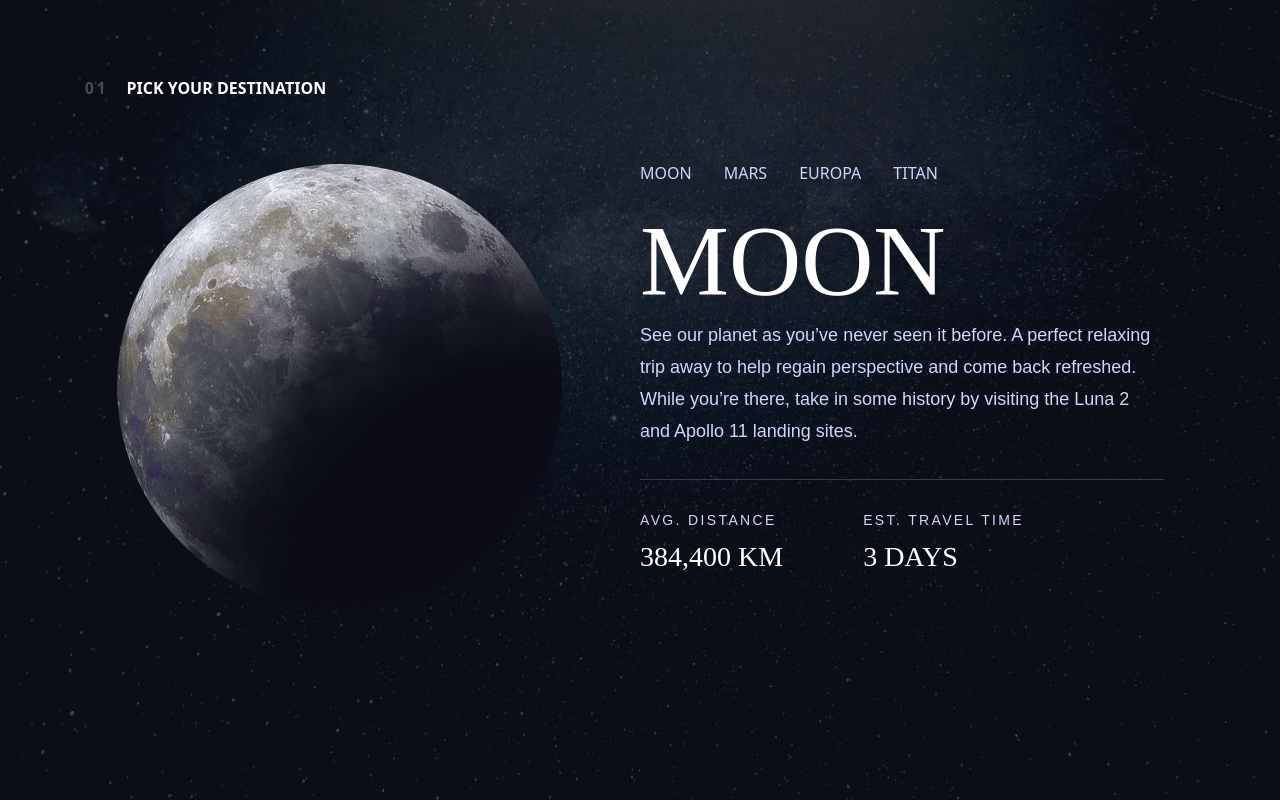
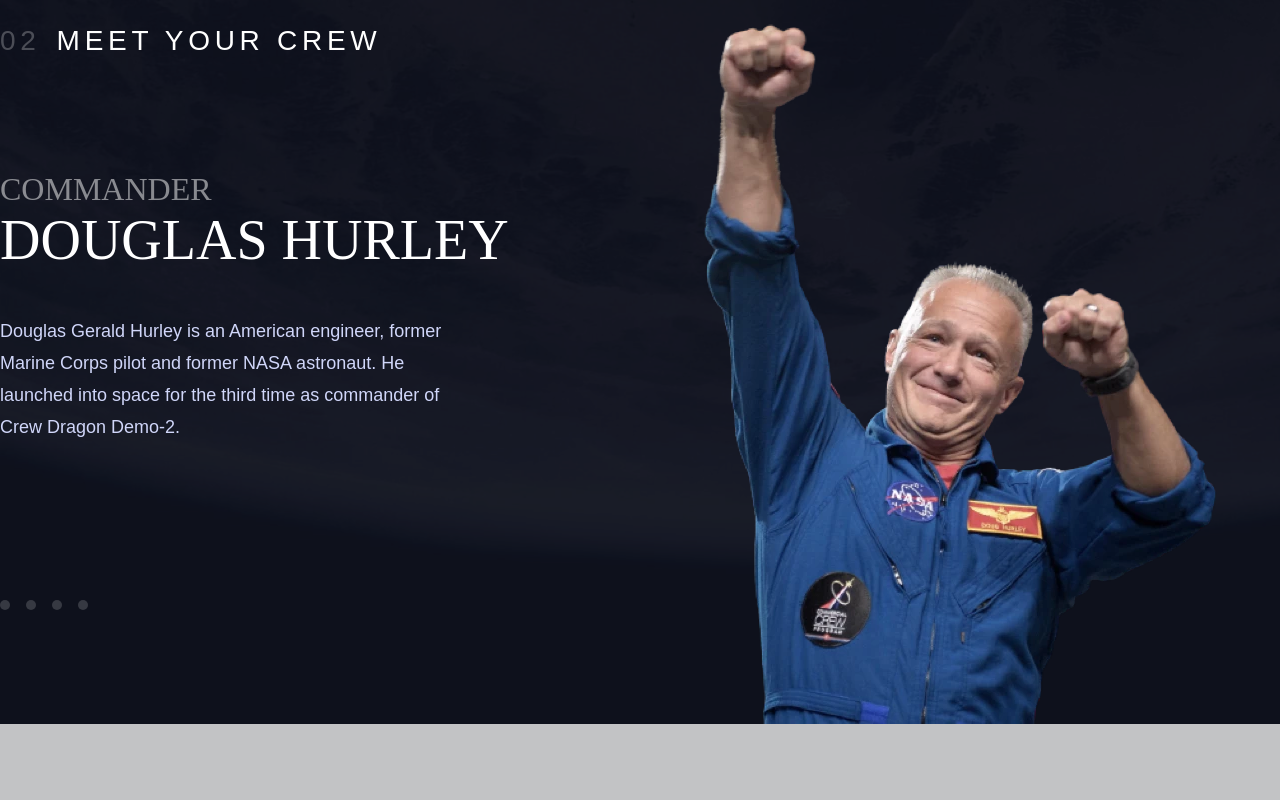
Before and after one commit to esyef/space-tourism-website, a React (Vite) app: page / in a window 1280 px wide. Built offline with nearby package versions, Linux system fonts and the light colour scheme.

Commit message:
feat: create a new page rsponsive for crew info

```diff
--- a/src/App.jsx
+++ b/src/App.jsx
@@ -1,10 +1,11 @@
-import { Destination } from './pages'
+import { Crew } from './pages'
 
 const App = () => {
   return (
-    <div className=''>
+    <div className='bg-black'>
       {/* <Home /> */}
-      <Destination />
+      {/* <Destination /> */}
+      <Crew />
     </div>
   )
 }
--- /dev/null
+++ b/src/components/SliderDot.jsx
@@ -0,0 +1,13 @@
+/* eslint-disable react/prop-types */
+const SliderDot = ({ onclick }) => {
+  return (
+    <button
+      className='h-[10px] w-[10px] inline-block rounded-full bg-white mix-blend-normal opacity-[0.17]'
+      onClick={onclick}
+    >
+      <span className='sr-only'>dot</span>
+    </button>
+  )
+}
+
+export default SliderDot
--- a/src/components/index.js
+++ b/src/components/index.js
@@ -1,3 +1,4 @@
 import DestinationCard from './DestinationCard'
+import SliderDot from './SliderDot'
 
-export { DestinationCard }
+export { DestinationCard, SliderDot }
--- a/src/index.css
+++ b/src/index.css
@@ -58,7 +58,20 @@
 .bg-destination {
   background-repeat: no-repeat;
   background-size: cover;
+  background-position: center;
+  min-height: 100vh;
 }
+
+.bg-crew {
+  background-image: url('./assets/crew/background-crew-mobile.jpg');
+  background-size: cover;
+  background-position: center center;
+  min-height: 100vh;
+  opacity: 0.25;
+  mix-blend-mode: screen;
+  background-repeat: no-repeat;
+}
+
 .bg-home {
   background-image: url('./assets/home/background-home-mobile.jpg');
 }
@@ -75,6 +88,10 @@
   .bg-destination {
     background-image: url('./assets/destination/background-destination-tablet.jpg');
   }
+
+  .bg-crew {
+    background-image: url('./assets/crew/background-crew-tablet.jpg');
+  }
 }
 
 @media screen and (min-width: 1280px) {
@@ -84,6 +101,10 @@
 
   .bg-destination {
     background-image: url('./assets/destination/background-destination-desktop.jpg');
+  }
+
+  .bg-crew {
+    background-image: url('./assets/crew/background-crew-desktop.jpg');
   }
 }
 
--- /dev/null
+++ b/src/pages/crew/Crew.jsx
@@ -0,0 +1,90 @@
+import { useReducer } from 'react'
+import data from '../../data.json'
+import { SliderDot } from '../../components'
+
+const initialState = {
+  crew: data.crew,
+  index: '0',
+}
+
+function reducer(state, action) {
+  switch (action.type) {
+    case 'new_index':
+      return {
+        ...state,
+        index: action.index,
+      }
+  }
+}
+
+const Crew = () => {
+  const [state, dispatch] = useReducer(reducer, initialState)
+
+  const lengthSliderDots = Object.keys(state.crew).map((index) => index)
+
+  const handleIndexChange = (index) => {
+    console.log(index)
+    dispatch({
+      type: 'new_index',
+      index,
+    })
+  }
+
+  const crewInfo = state.crew[state.index]
+
+  return (
+    <main className='relative'>
+      <div className='container mx-auto max-sm:w-11/12 pt-6 relative z-[1] '>
+        <section className='grid grid-cols-1 xl:grid-cols-4 grid-flow-row'>
+          {/* title page */}
+          <section className='text-center md:text-left w-full max-xl:mb-[60px] col-span-2'>
+            <h1 className='font-barlow text-base tracking-[2.7px] xl:text-md xl:tracking-[4.72px] text-white uppercase'>
+              <span className='opacity-25 mr-4'>{'02'}</span>
+              meet your crew
+            </h1>
+          </section>
+
+          {/* Body */}
+          <article className='flex flex-col col-span-2 xl:order-2 max-md:order-3'>
+            {/* sidebar dots */}
+            <section className='flex justify-center xl:justify-start gap-4 md:order-2 max-xl:mb-[40px]'>
+              {/* Here sider bar dots */}
+              {lengthSliderDots.map((dot) => (
+                <SliderDot key={dot} onclick={() => handleIndexChange(dot)} />
+              ))}
+            </section>
+            {/* crew rol and name */}
+            <article className='flex flex-col gap-4 xl:mb-[157px] md:justify-self-center'>
+              <article className='font-bellefair uppercase text-center xl:mb-[27px] xl:text-left'>
+                <h2 className='text-white opacity-50 xl:text-lg'>
+                  {crewInfo.role}
+                </h2>
+                <h1 className='text-white text-[24px] xl:text-xl'>
+                  {crewInfo.name}
+                </h1>
+              </article>
+              {/* Crew bio */}
+              <p className='text-periwinkleBlue text-[15px] font-barlow text-center xl:text-left max-w-md max-xl:mx-auto max-xl:mb-[40px] xl:text-body'>
+                {crewInfo.bio}
+              </p>
+            </article>
+          </article>
+
+          {/* crew image */}
+          <figure className='max-md:border-b-2 border-[#383B4B] flex justify-center  w-full xl:col-span-2 xl:row-span-2 md:row-span-2 max-md:mb-8'>
+            <img
+              src={crewInfo.images.webp}
+              alt={crewInfo.name}
+              className='block object-cover w-1/2 xl:w-auto'
+            />
+          </figure>
+        </section>
+      </div>
+
+      {/* bg image */}
+      <div className='bg-crew absolute top-0 bottom-0 left-0 right-0 inset-0' />
+    </main>
+  )
+}
+
+export default Crew
--- a/src/pages/index.js
+++ b/src/pages/index.js
@@ -1,4 +1,5 @@
+import Crew from './crew/Crew'
 import Destination from './destination/Destination'
 import Home from './home/Home'
 
-export { Home, Destination }
+export { Home, Destination, Crew }
```
